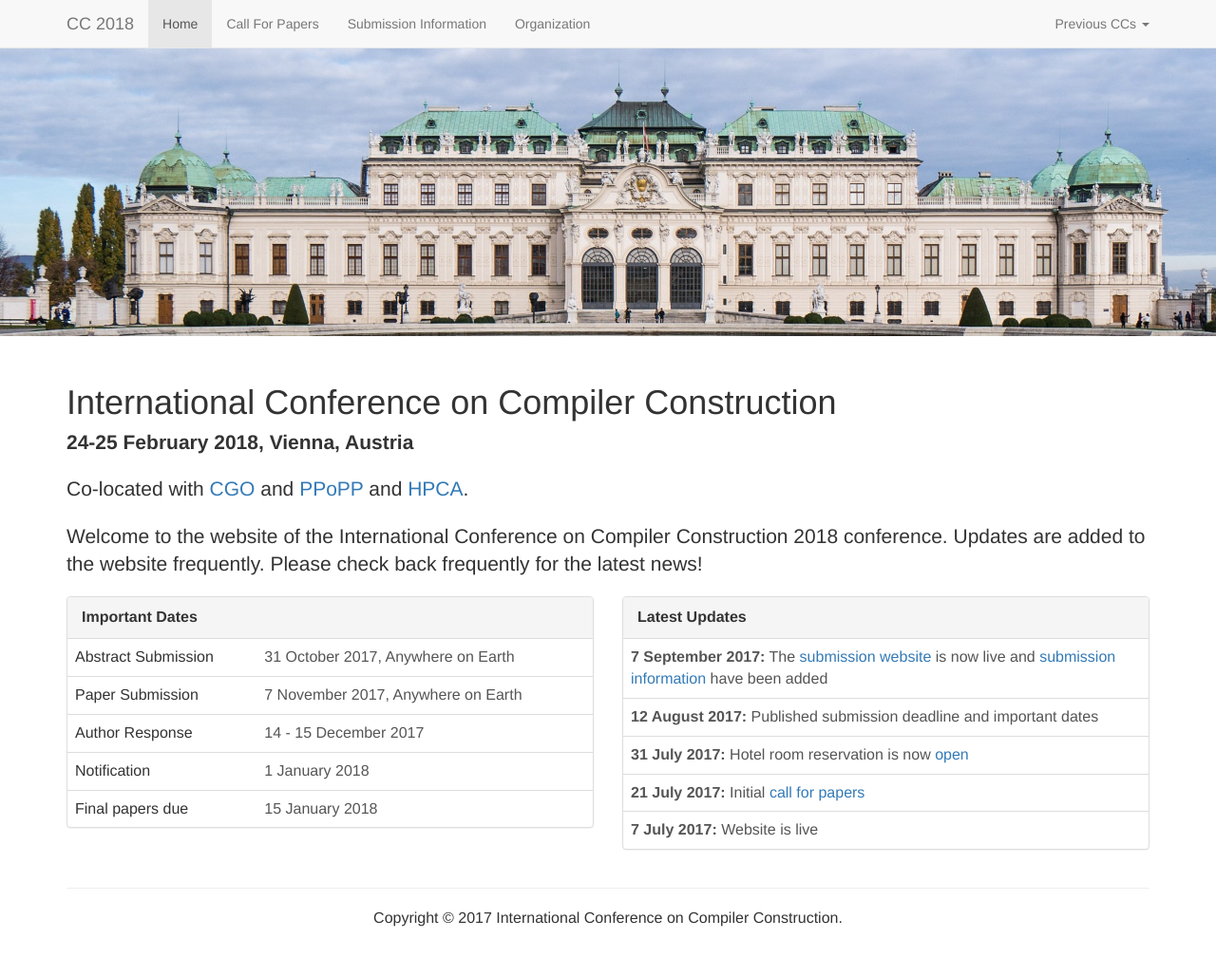
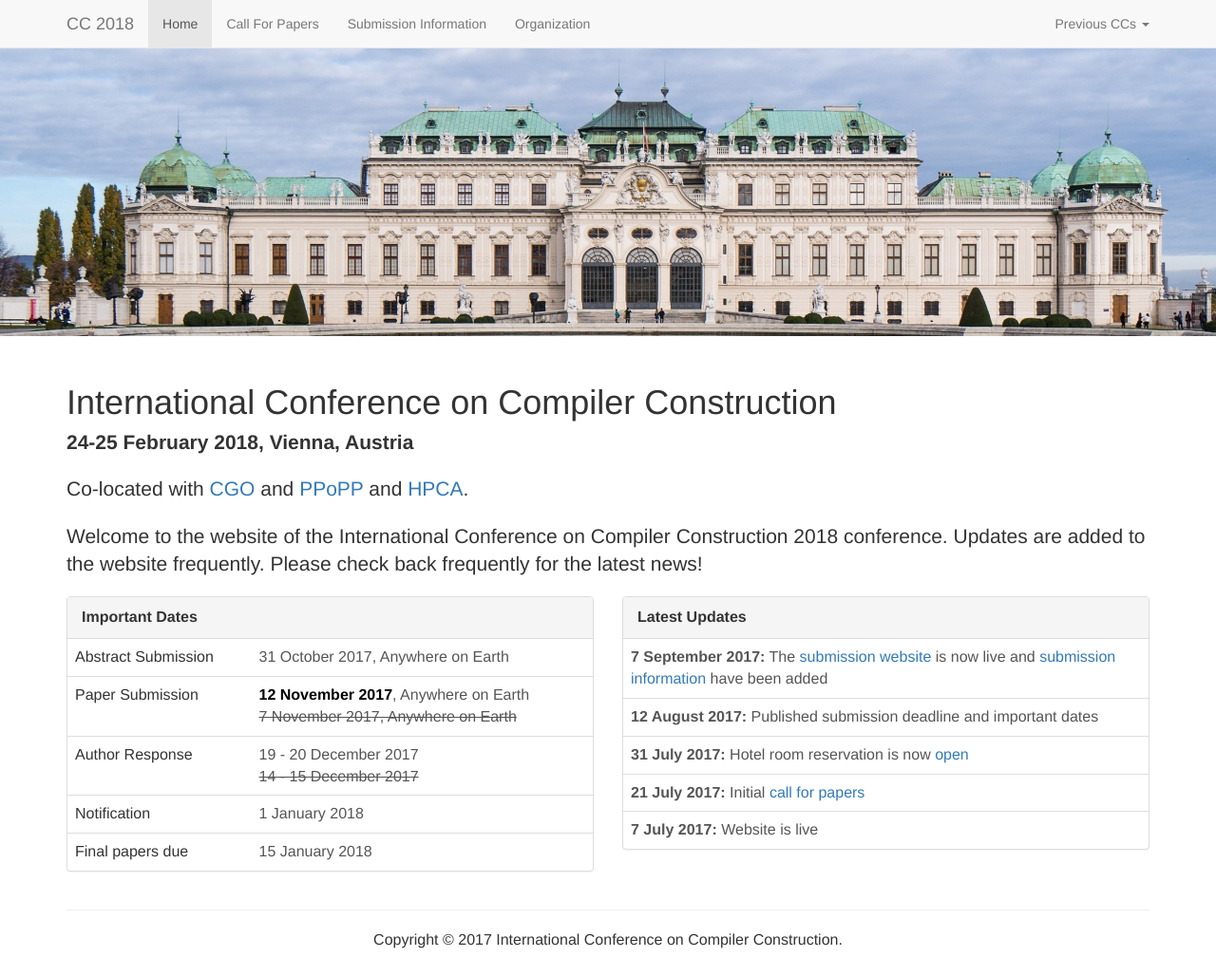
Before and after one commit to cc-conference/18, a Jekyll site: the page built from index.html, in a window 1280 px wide and 1028 px high. Shown: the whole window at 95% size. Built offline with Jekyll 4.4.1, drawn with Linux system fonts in a browser that asks for light colours; nearby versions of some CDN libraries.

Commit message:
Put extended submission date on the website

```diff
--- a/call.html
+++ b/call.html
@@ -54,10 +54,10 @@ title: Call for Papers
             <td><!--<s>-->Abstract Submission<!--</s>--></td><td>31 October 2017, Anywhere on Earth</td>
           </tr>
           <tr>
-            <td>Paper Submission</td><td>7  November 2017, Anywhere on Earth</td>
+            <td>Paper Submission</td><td><strong style="color:black;">12 November 2017</strong>, Anywhere on Earth<br/><del>7  November 2017, Anywhere on Earth</del></td>
           </tr>
           <tr>
-            <td>Author Response</td><td>14 - 15 December 2017</td>
+            <td>Author Response</td><td>19 - 20 December 2017<br/><del>14 - 15 December 2017</del></td>
           </tr>
           <tr>
             <td>Notification</td><td>1 January 2018</td>
--- a/index.html
+++ b/index.html
@@ -37,10 +37,10 @@ title:  27th International Conference on Compiler Construction 2018
                 <td><!--<s>-->Abstract Submission<!--</s>--></td><td>31 October 2017, Anywhere on Earth</td>
               </tr>
               <tr>
-                <td>Paper Submission</td><td>7  November 2017, Anywhere on Earth</td>
+                <td>Paper Submission</td><td><strong style="color:black;">12 November 2017</strong>, Anywhere on Earth<br/><del>7  November 2017, Anywhere on Earth</del></td>
               </tr>
               <tr>
-                <td>Author Response</td><td>14 - 15 December 2017</td>
+                <td>Author Response</td><td>19 - 20 December 2017<br/><del>14 - 15 December 2017</del></td>
               </tr>
               <tr>
                 <td>Notification</td><td>1 January 2018</td>
```
